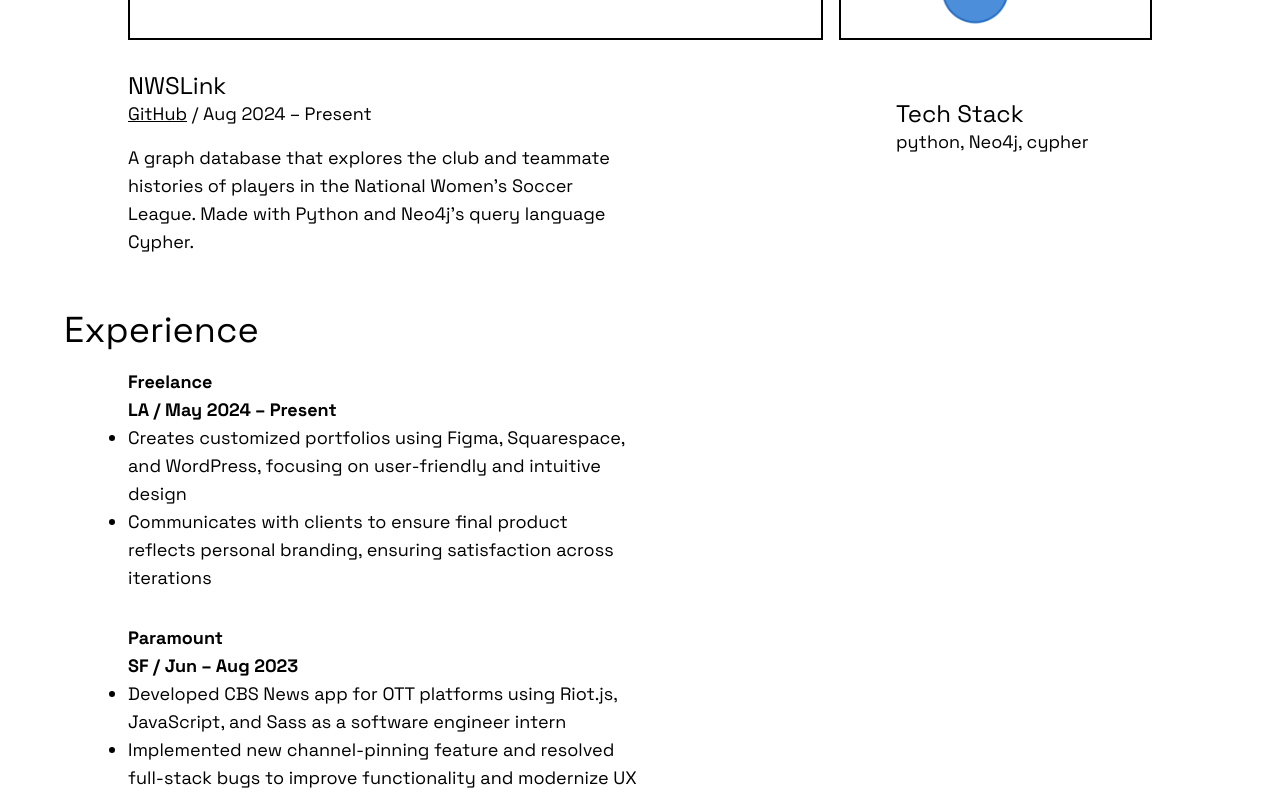
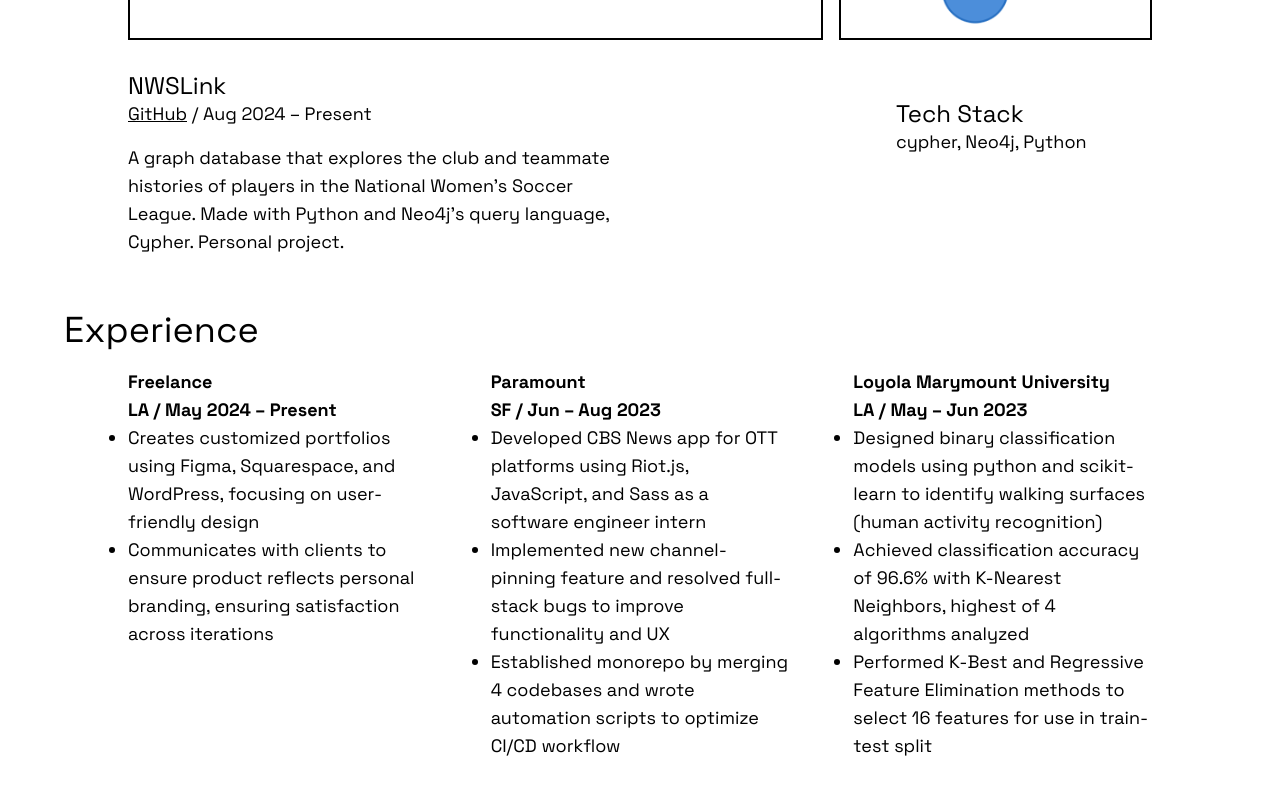
Before and after one commit to toriwei/toriwei.github.io, a Next.js app: page / in a window 1280 px wide. Shown: the part 940-1737 px from the top of the page. Built offline with nearby package versions, Linux system fonts and the light colour scheme.

Commit message:
styling updates

```diff
--- a/src/app/about/page.js
+++ b/src/app/about/page.js
@@ -2,7 +2,7 @@
   return (
     <main>
       <h1 className='mt-2 md:mt-4'>Some Things About Me</h1>
-      <div className='flex flex-col md:flex-row md:space-x-12 space-y-12 md:space-y-0'>
+      <div className='flex flex-col sm:px-8 md:pl-16 md:flex-row md:space-x-12 space-y-12 md:space-y-0'>
         <div className='md:w-3/5 space-y-4 md:space-y-8'>
           <p>
             I recently graduated with a Bachelor of Science in Computer Science
--- a/src/app/components/work/experience.js
+++ b/src/app/components/work/experience.js
@@ -3,7 +3,7 @@
   return (
     <div>
       <h1>Experience</h1>
-      <div className='experience-container flex flex-col sm:px-8 md:pl-16 md:pr-0  md:w-6/12'>
+      <div className='experience-container flex flex-col sm:px-8 md:px-16 md:grid md:grid-cols-3 md:gap-y-8 md:gap-x-16'>
         {experiences.map((experience) => (
           <div key={experience.name} className='flex flex-col mb-8'>
             <div className='font-bold'>
--- a/src/app/components/work/experienceInfo.js
+++ b/src/app/components/work/experienceInfo.js
@@ -3,8 +3,8 @@
     name: 'Freelance',
     subtitle: 'LA / May 2024 \u{2013} Present',
     bullets: [
-      'Creates customized portfolios using Figma, Squarespace, and WordPress, focusing on user-friendly and intuitive design',
-      'Communicates with clients to ensure final product reflects personal branding, ensuring satisfaction across iterations',
+      'Creates customized portfolios using Figma, Squarespace, and WordPress, focusing on user-friendly design',
+      'Communicates with clients to ensure product reflects personal branding, ensuring satisfaction across iterations',
     ],
   },
   {
@@ -12,7 +12,7 @@
     subtitle: 'SF / Jun \u{2013} Aug 2023',
     bullets: [
       'Developed CBS News app for OTT platforms using Riot.js, JavaScript, and Sass as a software engineer intern',
-      'Implemented new channel-pinning feature and resolved full-stack bugs to improve functionality and modernize UX',
+      'Implemented new channel-pinning feature and resolved full-stack bugs to improve functionality and UX',
       'Established monorepo by merging 4 codebases and wrote automation scripts to optimize CI/CD workflow',
     ],
   },
@@ -21,7 +21,7 @@
     subtitle: 'LA / May \u{2013} Jun 2023',
     bullets: [
       'Designed binary classification models using python and scikit-learn to identify walking surfaces (human activity recognition)',
-      'Achieved classification accuracy of 96.6% with K-Nearest Neighbors algorithm, highest of 4 algorithms analyzed',
+      'Achieved classification accuracy of 96.6% with K-Nearest Neighbors, highest of 4 algorithms analyzed',
       'Performed K-Best and Regressive Feature Elimination methods to select 16 features for use in train-test split',
     ],
   },
--- a/src/app/components/work/projectInfo.js
+++ b/src/app/components/work/projectInfo.js
@@ -3,10 +3,10 @@
     name: 'NWSLink',
     displayPhoto: './project-photos/nwslink-find-teammates.png',
     description:
-      "A graph database that explores the club and teammate histories of players in the National Women's Soccer League. Made with Python and Neo4j's query language Cypher.",
+      "A graph database that explores the club and teammate histories of players in the National Women's Soccer League. Made with Python and Neo4j's query language, Cypher. Personal project.",
     links: [{ site: 'GitHub', url: 'https://github.com/toriwei/nwslink' }],
     date: 'Aug 2024 \u{2013} Present',
-    techStack: ['python, Neo4j, cypher'],
+    techStack: ['cypher, Neo4j, Python'],
     photos: [
       './project-photos/nwslink-shortest-connection.png',
       './project-photos/nwslink-shortest-connection-2.png',
```
